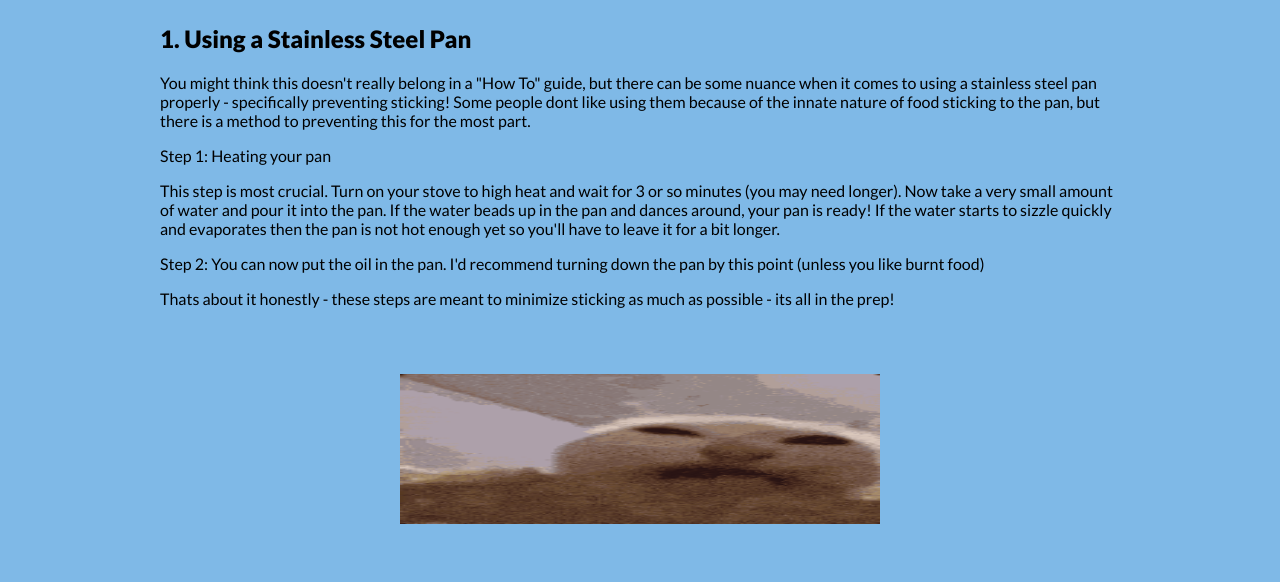
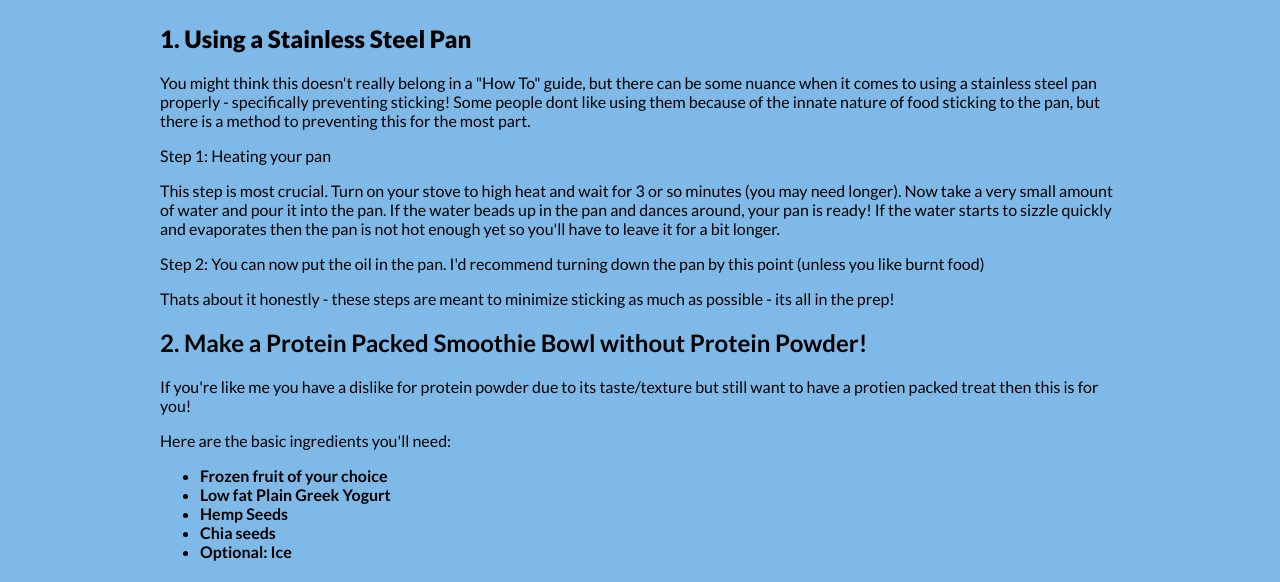
Before and after one commit to haleybrittman/Project2, a plain HTML site: page howto.html in a window 1280 px wide. Shown: the part 332-914 px from the top of the page. Drawn offline with Linux system fonts and the light colour scheme; a web font is replaced by a local one.

Commit message:
deleting cat gif

```diff
--- a/howto.html
+++ b/howto.html
@@ -4,6 +4,7 @@
     <meta charset="utf-8">
     <title>HowTo</title>
     <link rel="stylesheet" href="css/styles.css">
+
     <link rel="preconnect" href="https://fonts.googleapis.com">
     <link rel="preconnect" href="https://fonts.gstatic.com" crossorigin>
     <link href="https://fonts.googleapis.com/css2?family=Delius&family=Lato:ital,wght@0,100;0,300;0,400;0,700;0,900;1,100;1,300;1,400;1,700;1,900&display=swap" rel="stylesheet">
@@ -32,9 +33,6 @@
           <p>This step is most crucial. Turn on your stove to high heat and wait for 3 or so minutes (you may need longer). Now take a very small amount of water and pour it into the pan. If the water beads up in the pan and dances around, your pan is ready! If the water starts to sizzle quickly and evaporates then the pan is not hot enough yet so you'll have to leave it for a bit longer.</p>
           <p>Step 2: You can now put the oil in the pan. I'd recommend turning down the pan by this point (unless you like burnt food)</p>
           <p>Thats about it honestly - these steps are meant to minimize sticking as much as possible - its all in the prep!</p>
-          <div id="flex">
-            <img src="imgs/cat-eat.gif" alt="Cat eating Gif" />
-          </div>
         </section>
         <section>
           <h2 id="intro">2. Make a Protein Packed Smoothie Bowl without Protein Powder!</h2>
```
